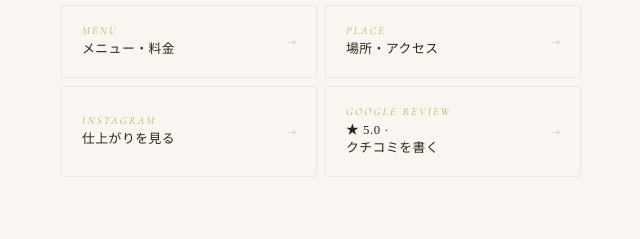
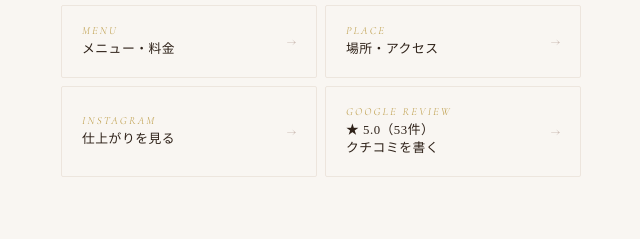
Before and after one commit to takahair-bridge/bridge-hub, a plain HTML site: page index.html in a window 1280 px wide. Shown: the part 3605-3844 px from the top of the page, 319-959 px from the left. Drawn offline with nearby package versions, Linux system fonts and the light colour scheme.

Commit message:
Add files via upload

```diff
--- a/index.html
+++ b/index.html
@@ -531,7 +531,7 @@ footer{background:var(--footer);border-top:1px solid var(--line);padding:clamp(3
       <span class="e-arrow">→</span>
     </a>
     <a class="e-card" href="https://g.page/r/CcvL7xOaz7XDEBE/review" target="_blank" id="profile">
-      <div class="e-left"><span class="e-label">Google Review</span><span class="e-title">★ 5.0 ·<br>クチコミを書く</span></div>
+      <div class="e-left"><span class="e-label">Google Review</span><span class="e-title">★ 5.0（53件）<br>クチコミを書く</span></div>
       <span class="e-arrow">→</span>
     </a>
   </div>
```
